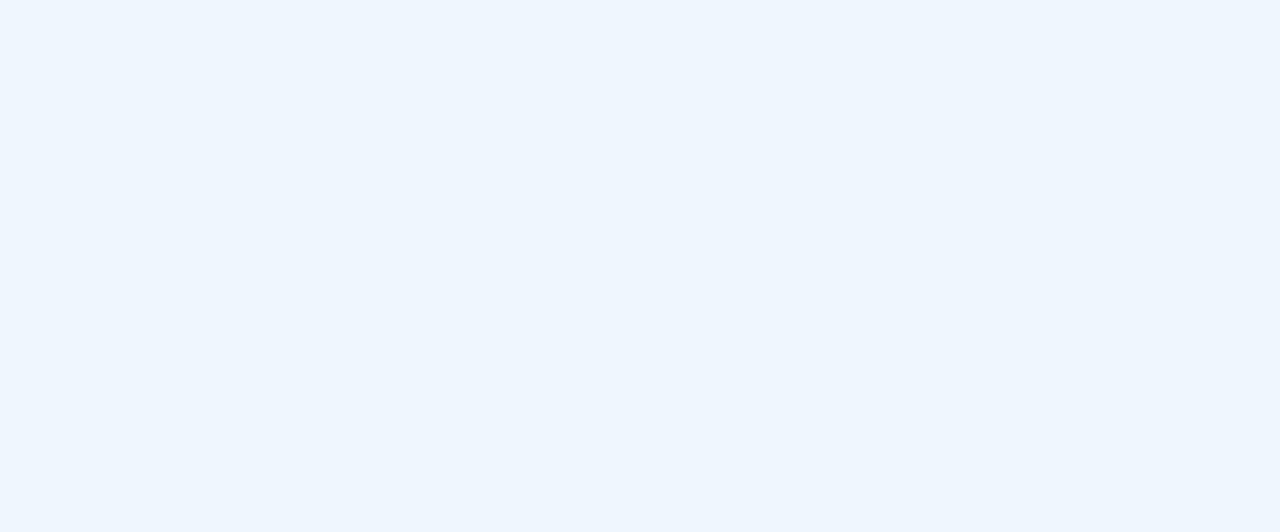
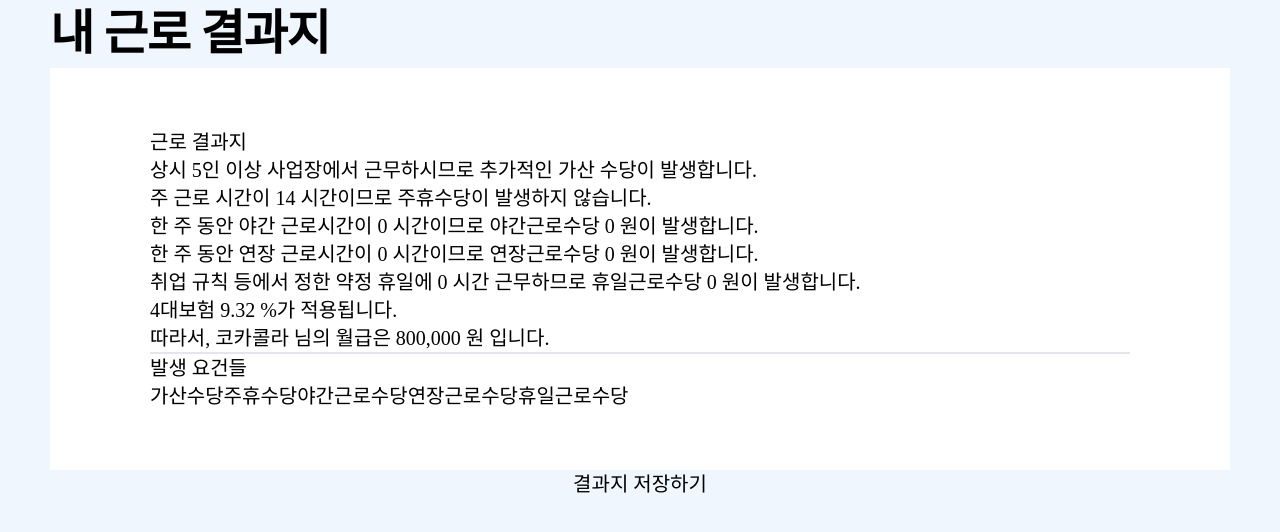
Before and after one commit to HSU-Likelion12-yourSide/YourSide-Front, a React (Create React App) app: page /ViewMyWorkResult in a window 1280 px wide. Before the commit this address had no page. Shown: the top 532 px of the page. Built offline with nearby package versions, Linux system fonts and the light colour scheme.

Commit message:
💄: 내 근로 결과지(ViewMyWorkResult) 기본적인 html과 css적용

```diff
--- a/src/App.jsx
+++ b/src/App.jsx
@@ -7,6 +7,7 @@ import ContractReview from './Page/ContractReview/components/ContractReview';
 import QuestionAndAnswer from './Page/QuestionAndAnswer/components/QuestionAndAnswer';
 import WorkArrangement from './Page/WorkArrangement/components/WorkArrangement';
 import ViewMyWork from './Page/WorkArrangement/components/ViewMyWork';
+import ViewMyWorkResult from './Page/WorkArrangement/components/ViewMyWorkResult';
 import Login from './Page/Login/components/Login';
 import SignUp from './Page/Login/SignUp/components/SignUp';
 import MyPage from './Page/MyPage/components/MyPage';
@@ -31,6 +32,7 @@ const App = () => {
         <Route path="/QuestionAndAnswer" element={<QuestionAndAnswer />} />
         <Route path="/WorkArrangement" element={<WorkArrangement />} />
         <Route path="/ViewMyWork" element={<ViewMyWork />} />
+        <Route path="/ViewMyWorkResult" element={<ViewMyWorkResult />} />
         <Route path="/Login" element={<Login />} />
         <Route path="/SignUp" element={<SignUp />} />
         <Route path="/MyPage" element={<MyPage />} />
--- a/src/DevTerminal.jsx
+++ b/src/DevTerminal.jsx
@@ -57,6 +57,9 @@ const Terminal = () => {
             <Link to="/ViewMyWork">ViewMyWork</Link>
           </li>
           <li>
+            <Link to="/ViewMyWorkResult">ViewMyWorkResult</Link>
+          </li>
+          <li>
             <Link to="/Login">Login</Link>
           </li>
           <li>
--- a/src/Page/WorkArrangement/components/ViewMyWork.jsx
+++ b/src/Page/WorkArrangement/components/ViewMyWork.jsx
@@ -26,7 +26,6 @@ const ViewMyWork = () => {
             />
           ))
         }
-        ;
       </div>
       <div className="vmw-result">검사하기</div>
     </div>
--- /dev/null
+++ b/src/Page/WorkArrangement/components/ViewMyWorkResult.jsx
@@ -0,0 +1,47 @@
+import React from 'react';
+import '../css/ViewMyWorkResult.scss';
+
+const ViewMyWorkResult = () => {
+  return (
+    <div className="ViewMyWorkResult">
+      <div className="vmwr-title">내 근로 결과지</div>
+      <div className="vmwr-container">
+        <div className="vmwr-contents">
+          <div className="vmwr-result-title">근로 결과지</div>
+          <div>
+            상시 5인 이상 사업장에서 근무하시므로 추가적인 가산 수당이
+            발생합니다.
+          </div>
+          <div>주 근로 시간이 14 시간이므로 주휴수당이 발생하지 않습니다.</div>
+          <div>
+            한 주 동안 야간 근로시간이 0 시간이므로 야간근로수당 0 원이
+            발생합니다.
+          </div>
+          <div>
+            한 주 동안 연장 근로시간이 0 시간이므로 연장근로수당 0 원이
+            발생합니다.
+          </div>
+          <div>
+            취업 규칙 등에서 정한 약정 휴일에 0 시간 근무하므로 휴일근로수당 0
+            원이 발생합니다.
+          </div>
+          <div>4대보험 9.32 %가 적용됩니다.</div>
+          <div>따라서, 코카콜라 님의 월급은 800,000 원 입니다.</div>
+        </div>
+        <div className="vmwr-group">
+          <div className="vmwr-options">발생 요건들</div>
+          <div className="vmwr-list">
+            <div>가산수당</div>
+            <div>주휴수당</div>
+            <div>야간근로수당</div>
+            <div>연장근로수당</div>
+            <div>휴일근로수당</div>
+          </div>
+        </div>
+      </div>
+      <div className="vmwr-button">결과지 저장하기</div>
+    </div>
+  );
+};
+
+export default ViewMyWorkResult;
--- /dev/null
+++ b/src/Page/WorkArrangement/css/ViewMyWorkResult.scss
@@ -0,0 +1,43 @@
+.ViewMyWorkResult {
+  display: flex;
+  flex-direction: column;
+  justify-content: center;
+  align-items: center;
+  font-family: 'Pretendard';
+  font-size: 20px;
+  font-weight: 400;
+  line-height: 28px;
+
+  .vmwr-title {
+    font-family: 'Pretendard';
+    font-size: 48px;
+    font-weight: 600;
+    line-height: 68px;
+    letter-spacing: -0.025em;
+    width: 1180px;
+  }
+
+  .vmwr-container {
+    background-color: white;
+    width: 980px;
+    padding: 60px 100px;
+
+    .vmwr-title {}
+
+    .vmwr-contents {
+      border-bottom: 2px solid #E5E5EC;
+
+      .vmwr-result-title {}
+    }
+
+    .vmwr-group {
+      .vmwr-options {}
+
+      .vmwr-list {
+        display: flex;
+      }
+    }
+  }
+
+  .vmwr-button {}
+}
```
